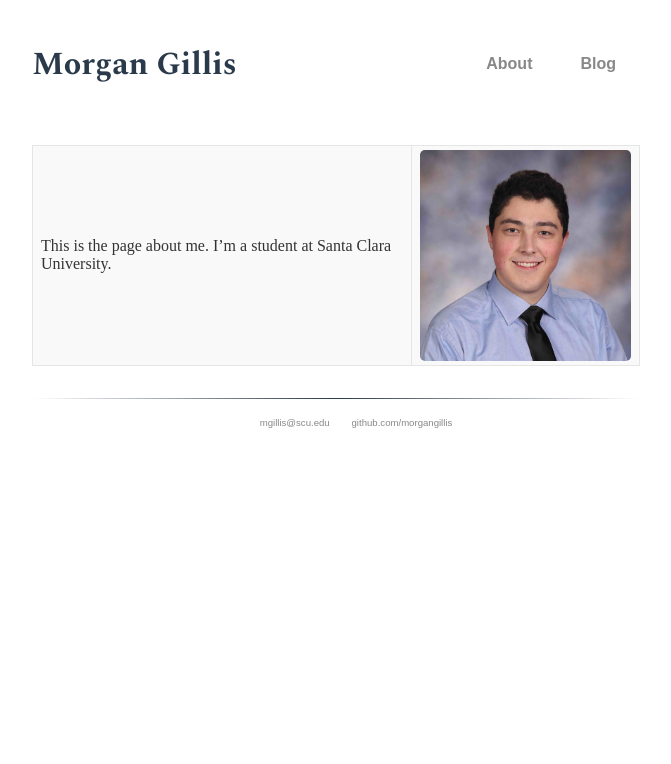
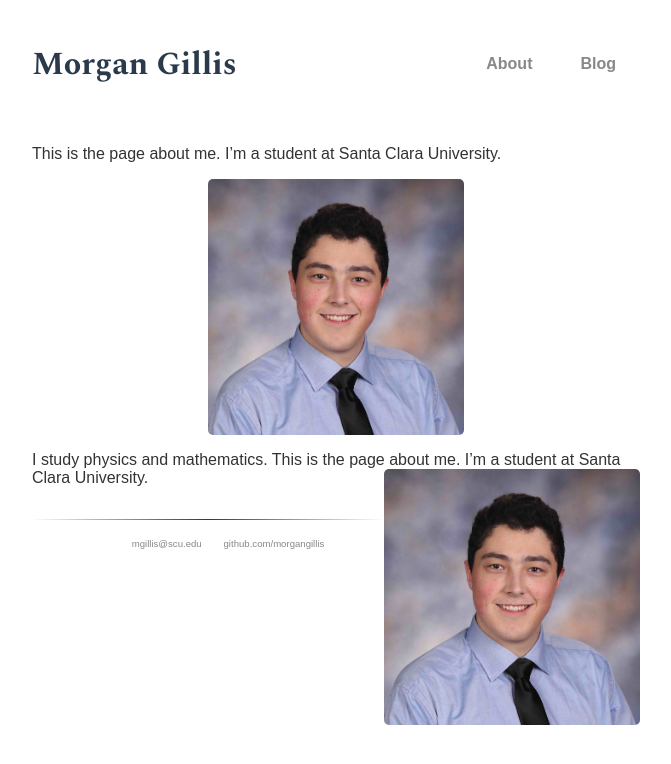
Before and after one commit to morgangillis/morgangillis.github.io, a Jekyll site: the page built from about.md, in a window 1280 px wide. Shown: the top 764 px of the page, without its empty margins (304-975 px from the left). Built offline with Jekyll 4.4.1, drawn with Linux system fonts in a browser that asks for light colours; some web fonts are replaced.

Commit message:
Update about.md

```diff
--- a/about.md
+++ b/about.md
@@ -4,6 +4,8 @@
 permalink: /about/
 ---
 
-| - | - |
-|---|---|
-| This is the page about me. I'm a student at Santa Clara University. | ![portrait alt <>]({{ site.url }}/assets/portrait.jpg){:height="256px" width="256px" class="img-responsive"} |
+This is the page about me. I'm a student at Santa Clara University.
+
+![portrait alt <>]({{ site.url }}/assets/portrait.jpg){:height="256px" width="256px" class="img-responsive"}
+
+I study physics and mathematics. This is the page about me. I'm a student at Santa Clara University. <img align="right" src="{{ site.url }}/assets/portrait.jpg" height="256px" width="256px">
```
